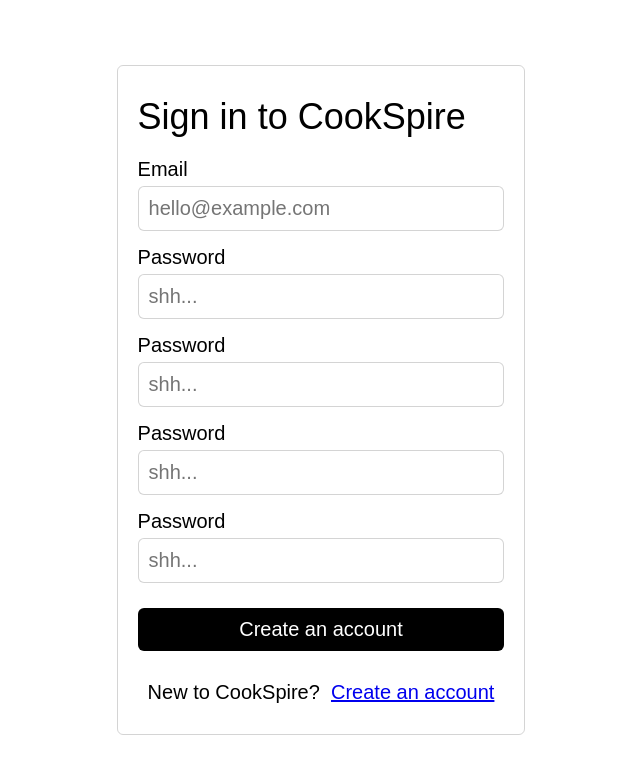
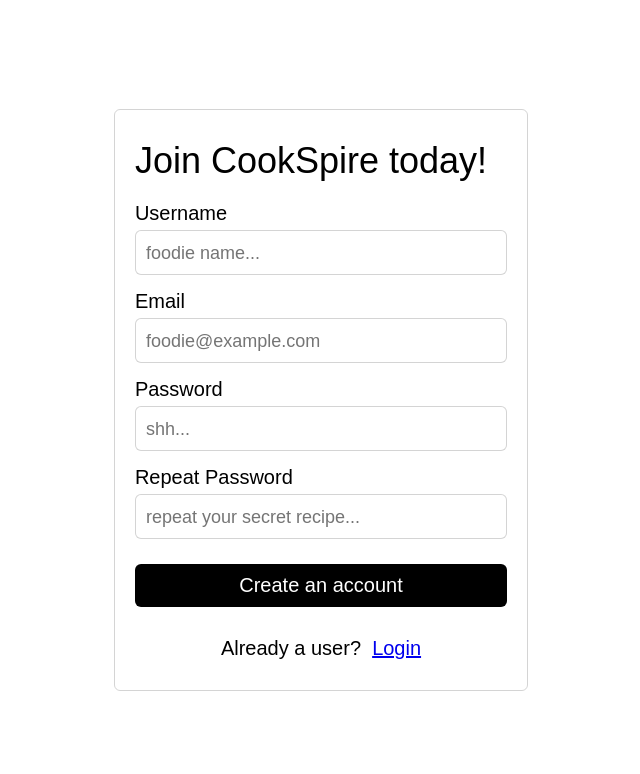
Before and after one commit to Cookspire/frontend, a React (Create React App) app: page /register in a window 1280 px wide. Shown: the top 774 px of the page, without its empty margins (319-959 px from the left). Built offline with nearby package versions, Linux system fonts and the light colour scheme.

Commit message:
Minor css changes , created login, resgister page

```diff
--- a/package.json
+++ b/package.json
@@ -8,6 +8,7 @@
     "@testing-library/user-event": "^13.5.0",
     "react": "^18.2.0",
     "react-dom": "^18.2.0",
+    "react-router-dom": "^6.16.0",
     "react-scripts": "5.0.1",
     "web-vitals": "^2.1.4"
   },
--- a/src/App.css
+++ b/src/App.css
@@ -1,6 +1,6 @@
 .App {
   display: flex;
-  justify-content: flex-end;
+  justify-content: flex-start;
   align-items: center;
   align-content: center;
   flex-direction: column;
--- a/src/App.js
+++ b/src/App.js
@@ -1,10 +1,10 @@
 import "./App.css";
-import Login from "./pages/Login";
+import AppRouter from "./routes/router";
 
 function App() {
   return (
     <div className="App">
-      <Login />
+      <AppRouter/>
     </div>
   );
 }
--- a/src/index.css
+++ b/src/index.css
@@ -58,13 +58,12 @@
   align-content: center;
   flex-direction: column;
   flex-wrap: wrap;
-  transform-origin: top center;
 }
 
 .center-modal {
   display: flex;
-  height: inherit;
-  width: inherit;
+  height: 50em;
+  width: auto;
   justify-content: center;
   align-items: center;
   align-content: center;
--- a/src/index.js
+++ b/src/index.js
@@ -1,14 +1,17 @@
-import React from 'react';
-import ReactDOM from 'react-dom/client';
-import './index.css';
-import App from './App';
-import reportWebVitals from './reportWebVitals';
+import React from "react";
+import ReactDOM from "react-dom/client";
+import { BrowserRouter } from "react-router-dom";
+import App from "./App";
+import "./index.css";
+import reportWebVitals from "./reportWebVitals";
 
-const root = ReactDOM.createRoot(document.getElementById('root'));
+const root = ReactDOM.createRoot(document.getElementById("root"));
 root.render(
-  <React.StrictMode>
-    <App />
-  </React.StrictMode>
+  <BrowserRouter>
+    <React.StrictMode>
+      <App />
+    </React.StrictMode>
+  </BrowserRouter>
 );
 
 // If you want to start measuring performance in your app, pass a function
--- a/src/pages/Login/index.css
+++ b/src/pages/Login/index.css
@@ -104,11 +104,14 @@
   font-weight: 100;
 }
 
-.auth-form input:focus{
+.auth-form input:focus {
   outline: none;
   border: 1px solid var(--borderFocus);
 }
 
+.auth-form input::placeholder {
+  font-size: 18px;
+}
 
 .auth-form button {
   padding: 10px;
--- a/src/pages/Login/index.js
+++ b/src/pages/Login/index.js
@@ -18,7 +18,7 @@
                 <input
                   type="text"
                   id="email"
-                  placeholder="hello@example.com"
+                  placeholder="foodie@example.com"
                   required
                 />
               </div>
@@ -33,52 +33,7 @@
                 <input
                   type="password"
                   id="password"
-                  placeholder="shh..."
-                  required
-                />
-              </div>
-            </div>
-
-            <div className="form-field">
-              <div className="field-label">
-                <label htmlFor="password">Password</label>
-              </div>
-
-              <div className="field-content">
-                <input
-                  type="password"
-                  id="password"
-                  placeholder="shh..."
-                  required
-                />
-              </div>
-            </div>
-
-            <div className="form-field">
-              <div className="field-label">
-                <label htmlFor="password">Password</label>
-              </div>
-
-              <div className="field-content">
-                <input
-                  type="password"
-                  id="password"
-                  placeholder="shh..."
-                  required
-                />
-              </div>
-            </div>
-
-            <div className="form-field">
-              <div className="field-label">
-                <label htmlFor="password">Password</label>
-              </div>
-
-              <div className="field-content">
-                <input
-                  type="password"
-                  id="password"
-                  placeholder="shh..."
+                  placeholder="secret recipe..."
                   required
                 />
               </div>
@@ -86,7 +41,7 @@
 
             <div className="form-button">
               <div className="field-button">
-                <button type="submit">Create an account</button>
+                <button type="submit">Sign In</button>
               </div>
             </div>
           </form>
--- a/src/pages/Signup/index.js
+++ b/src/pages/Signup/index.js
@@ -1,6 +1,90 @@
-export default function SignUp(){
+export default function Register(){
 
     return(
-        <h1>Signup component</h1>
+
+    <div className="center-modal">
+    <div className="center-content">
+      <div className="center-content-header">
+        <div className="auth-header">Join CookSpire today!</div>
+      </div>
+
+      <div className="center-content-body">
+        <form className="auth-form">
+
+        <div className="form-field">
+            <div className="field-label">
+              <label htmlFor="username">Username</label>
+            </div>
+
+            <div className="field-content">
+              <input
+                type="text"
+                id="username"
+                placeholder="foodie name..."
+                required
+              />
+            </div>
+          </div>
+
+          <div className="form-field">
+            <div className="field-label">
+              <label htmlFor="email">Email</label>
+            </div>
+
+            <div className="field-content">
+              <input
+                type="text"
+                id="email"
+                placeholder="foodie@example.com"
+                required
+              />
+            </div>
+          </div>
+
+          <div className="form-field">
+            <div className="field-label">
+              <label htmlFor="password">Password</label>
+            </div>
+
+            <div className="field-content">
+              <input
+                type="password"
+                id="password"
+                placeholder="shh..."
+                required
+              />
+            </div>
+          </div>
+
+          <div className="form-field">
+            <div className="field-label">
+              <label htmlFor="password">Repeat Password</label>
+            </div>
+
+            <div className="field-content">
+              <input
+                type="password"
+                id="rpassword"
+                placeholder="repeat your secret recipe..."
+                required
+              />
+            </div>
+          </div>
+
+          <div className="form-button">
+            <div className="field-button">
+              <button type="submit">Create an account</button>
+            </div>
+          </div>
+        </form>
+      </div>
+
+      <div className="center-content-footer">
+        <div className="auth-footer">
+          Already a user? &nbsp;<a href="/login">Login</a>
+        </div>
+      </div>
+    </div>
+  </div>
     )
 }
--- /dev/null
+++ b/src/routes/router.js
@@ -0,0 +1,22 @@
+import { Route, Routes } from "react-router-dom";
+import Home from "../pages/Home";
+import Login from "../pages/Login";
+import Register from "../pages/Signup";
+
+export default function AppRouter() {
+  return (
+    <>
+      <Routes>
+        <Route path="*" element={<h1>Page not found 404!</h1>}></Route>
+        <Route path="/">
+          <Route path="/" element={<Login />}></Route>
+          <Route path="/login" element={<Login />}></Route>
+        </Route>
+
+        <Route path="/register" element={<Register />}></Route>
+
+        <Route path="/home" element={<Home />}></Route>
+      </Routes>
+    </>
+  );
+}
```
Also changed, not shown: 1 other file (tests, documents, lock files or other folders).
